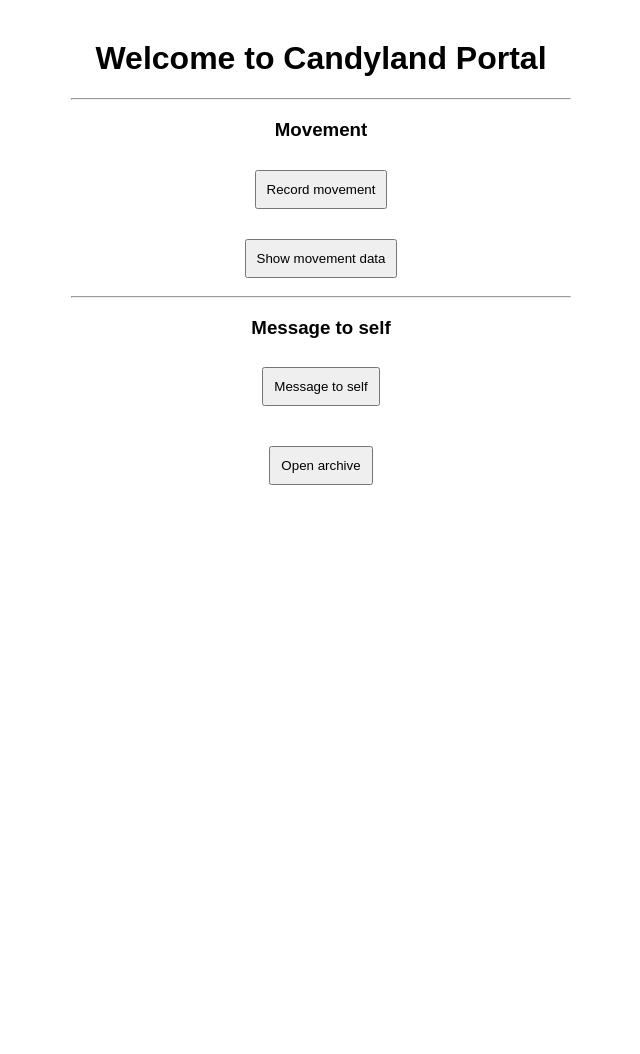
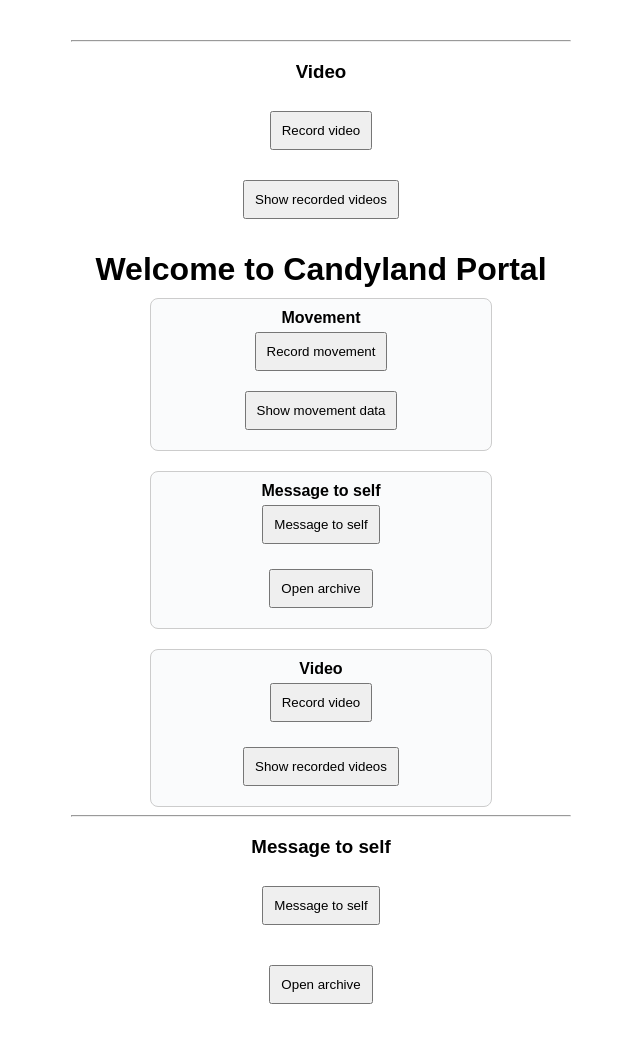
Before and after one commit to ErikvanMaanen/Candyland, a Flask app: page / in a window 1280 px wide. Shown: the whole page, without its empty margins (319-959 px from the left). Before the commit the page ends 485 px from the top, so only its background shows below. Run offline with Flask 3, Linux system fonts and the light colour scheme.

Commit message:
Moving to codex

```diff
--- a/app.py
+++ b/app.py
@@ -16,6 +16,29 @@ except ImportError:
 app = Flask(__name__)
 
 # ...existing code...
+
+# --- Video recording endpoint ---
+@app.route('/record_video', methods=['POST'])
+def record_video():
+    video = request.files['video']
+    filename = f"video_{datetime.datetime.now().strftime('%Y%m%d%H%M%S')}.webm"
+    videos_dir = os.path.join('recordings', 'videos')
+    os.makedirs(videos_dir, exist_ok=True)
+    save_path = os.path.join(videos_dir, filename)
+    video.save(save_path)
+    return jsonify({'status': 'ok'})
+
+# --- List recorded videos ---
+@app.route('/get_videos')
+def get_videos():
+    videos_dir = os.path.join('recordings', 'videos')
+    videos = []
+    if os.path.exists(videos_dir):
+        for fname in sorted(os.listdir(videos_dir), reverse=True):
+            if fname.endswith('.webm'):
+                url = url_for('static', filename=f'../recordings/videos/{fname}')
+                videos.append({'url': url, 'name': fname})
+    return jsonify({'videos': videos})
 
 @app.route('/get_movement')
 def get_movement():
--- a/templates/index.html
+++ b/templates/index.html
@@ -13,16 +13,49 @@
 </head>
 <body>
 <div class="container">
-    <h1>Welcome to Candyland Portal</h1>
     <hr>
-    <h3>Movement</h3>
-    <button id="recordMovementBtn">Record movement</button>
-    <span id="movementStatus"></span>
-    <div id="movementResult"></div>
-    <form id="showMovementForm" style="margin-top:10px;">
-        <button type="submit">Show movement data</button>
+    <h3>Video</h3>
+    <button id="recordVideoBtn">Record video</button>
+    <span id="videoStatus"></span>
+    <video id="videoPlayback" controls style="display:none;max-width:100%;margin-top:10px;"></video>
+    <form id="showVideosForm" style="margin-top:10px;">
+        <button type="submit">Show recorded videos</button>
     </form>
-    <div id="movementData"></div>
+    <div id="videosList"></div>
+    <h1 style="margin-bottom: 10px;">Welcome to Candyland Portal</h1>
+    <div style="display: flex; flex-wrap: wrap; gap: 20px; justify-content: center;">
+        <div style="min-width:220px;max-width:320px;flex:1;padding:10px;border:1px solid #ccc;border-radius:8px;background:#fafbfc;">
+            <b>Movement</b><br>
+            <button id="recordMovementBtn" style="margin:5px 0;">Record movement</button>
+            <span id="movementStatus"></span>
+            <div id="movementResult" style="margin-bottom:5px;"></div>
+            <form id="showMovementForm">
+                <button type="submit">Show movement data</button>
+            </form>
+            <div id="movementData"></div>
+        </div>
+        <div style="min-width:220px;max-width:320px;flex:1;padding:10px;border:1px solid #ccc;border-radius:8px;background:#fafbfc;">
+            <b>Message to self</b><br>
+            <button id="recordBtn" style="margin:5px 0;">Message to self</button>
+            <span id="recordingStatus"></span>
+            <audio id="audioPlayback" controls style="display:none;width:100%;margin:5px 0;"></audio>
+            <div id="transcription"></div>
+            <form id="openArchiveForm" style="margin-top:10px;">
+                <button type="submit">Open archive</button>
+            </form>
+            <div id="archive"></div>
+        </div>
+        <div style="min-width:220px;max-width:320px;flex:1;padding:10px;border:1px solid #ccc;border-radius:8px;background:#fafbfc;">
+            <b>Video</b><br>
+            <button id="recordVideoBtn" style="margin:5px 0;">Record video</button>
+            <span id="videoStatus"></span>
+            <video id="videoPlayback" controls style="display:none;max-width:100%;margin:5px 0;"></video>
+            <form id="showVideosForm" style="margin-top:10px;">
+                <button type="submit">Show recorded videos</button>
+            </form>
+            <div id="videosList"></div>
+        </div>
+    </div>
     <hr>
     <h3>Message to self</h3>
     <button id="recordBtn">Message to self</button>
@@ -35,6 +68,65 @@
     <div id="archive"></div>
 </div>
 <script>
+// Video recording logic
+const recordVideoBtn = document.getElementById('recordVideoBtn');
+const videoStatus = document.getElementById('videoStatus');
+const videoPlayback = document.getElementById('videoPlayback');
+let videoRecorder;
+let videoChunks = [];
+
+recordVideoBtn.addEventListener('click', async function() {
+    if (videoRecorder && videoRecorder.state === 'recording') {
+        videoRecorder.stop();
+        recordVideoBtn.textContent = 'Record video';
+        videoStatus.textContent = '';
+        return;
+    }
+    if (!navigator.mediaDevices) {
+        alert('Video recording not supported in this browser.');
+        return;
+    }
+    try {
+        const stream = await navigator.mediaDevices.getUserMedia({ video: true, audio: true });
+        videoRecorder = new MediaRecorder(stream);
+        videoChunks = [];
+        videoRecorder.ondataavailable = e => {
+            if (e.data.size > 0) videoChunks.push(e.data);
+        };
+        videoRecorder.onstop = async () => {
+            const videoBlob = new Blob(videoChunks, { type: 'video/webm' });
+            videoPlayback.src = URL.createObjectURL(videoBlob);
+            videoPlayback.style.display = 'block';
+            // Upload video
+            const formData = new FormData();
+            formData.append('video', videoBlob, 'video_' + Date.now() + '.webm');
+            await fetch('/record_video', { method: 'POST', body: formData });
+        };
+        videoRecorder.start();
+        recordVideoBtn.textContent = 'Stop video recording';
+        videoStatus.textContent = ' Recording...';
+    } catch (err) {
+        alert('Could not start video recording: ' + err);
+    }
+});
+
+// Show recorded videos
+const showVideosForm = document.getElementById('showVideosForm');
+const videosList = document.getElementById('videosList');
+showVideosForm.addEventListener('submit', async function(e) {
+    e.preventDefault();
+    const res = await fetch('/get_videos');
+    const data = await res.json();
+    if (data.videos && data.videos.length > 0) {
+        let html = '<h4>Recorded Videos</h4>';
+        for (const vid of data.videos) {
+            html += `<video src="${vid.url}" controls style="max-width:100%;margin-bottom:10px;"></video><br>`;
+        }
+        videosList.innerHTML = html;
+    } else {
+        videosList.innerHTML = '<b>No videos found.</b>';
+    }
+});
 // Show movement data
 const showMovementForm = document.getElementById('showMovementForm');
 const movementDataDiv = document.getElementById('movementData');
```
Also changed, not shown: 1 other file.
